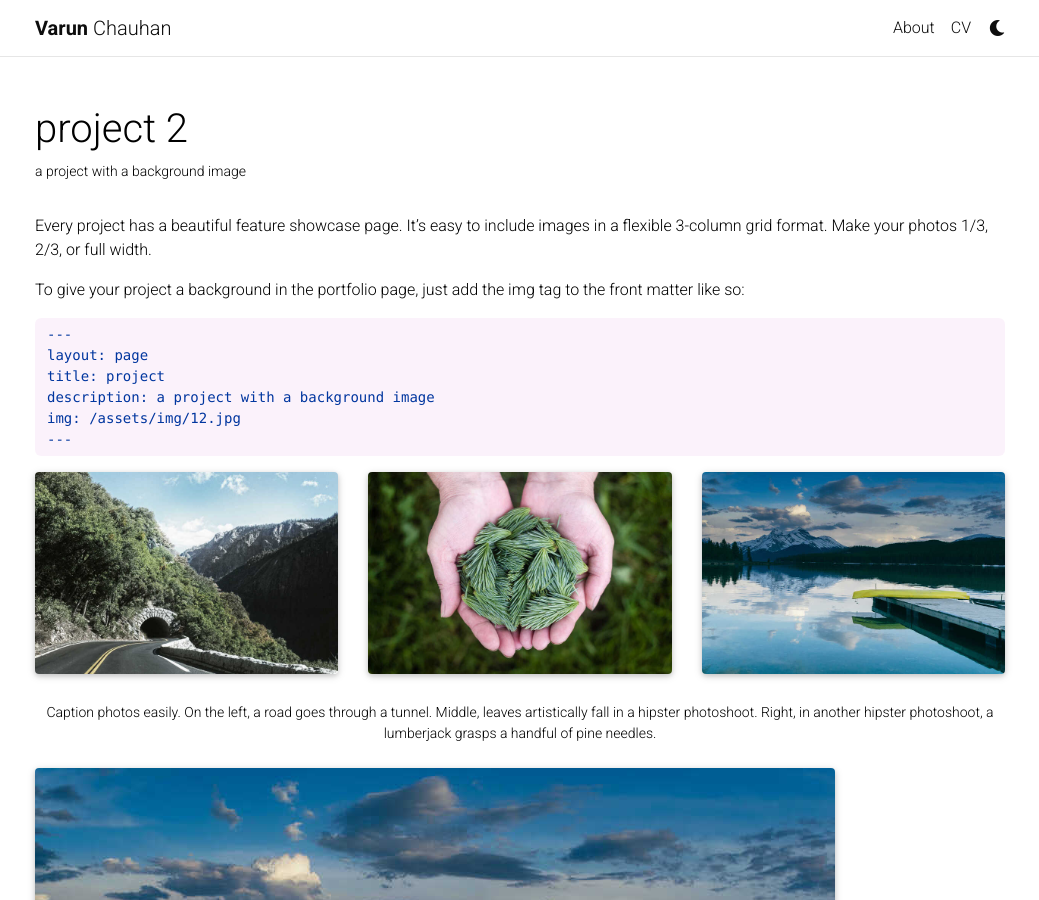
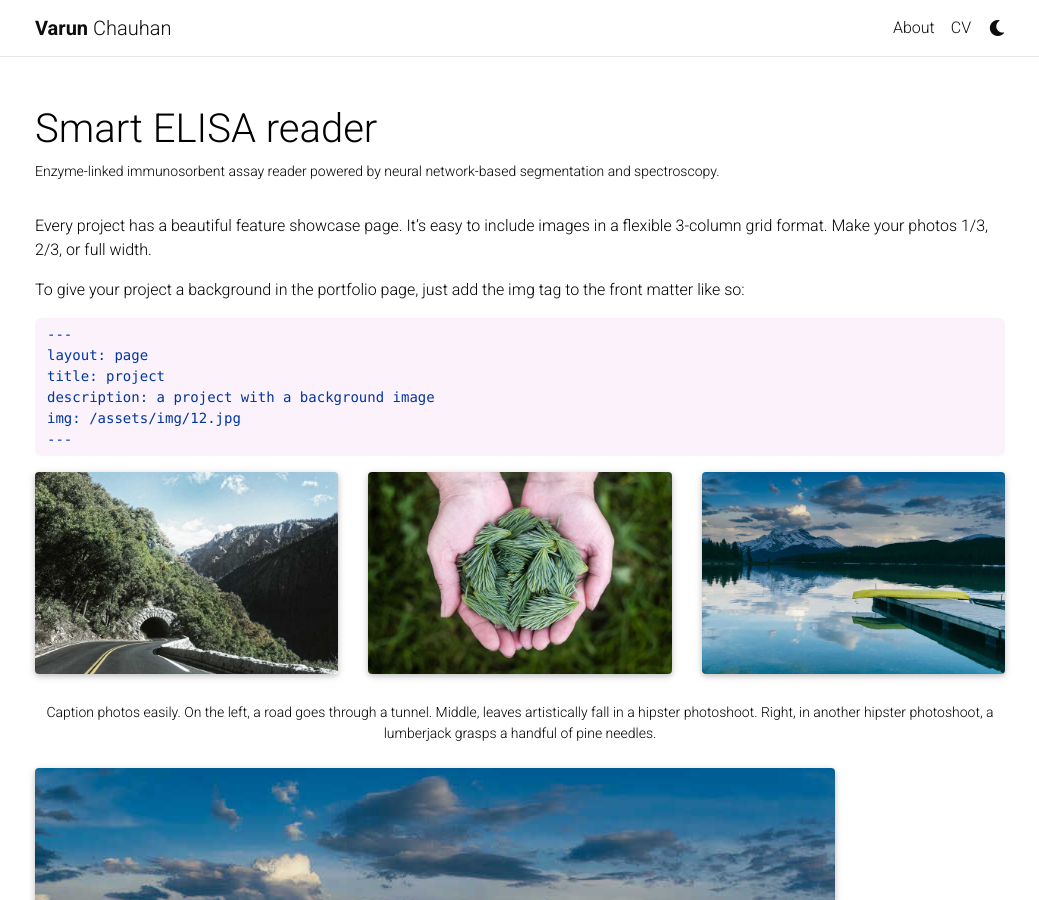
Before and after one commit to varunhc/varunhc.github.io, a Jekyll site: the page built from _projects/2_project.md, in a window 1280 px wide and 900 px high. Shown: the whole window, without its empty margins (120-1159 px from the left). Built offline with Jekyll 4.4.1, drawn with Linux system fonts in a browser that asks for light colours; full-size pictures stand in for the smaller copies a plugin makes; comment, search, counter and statistics services are not loaded; a style sheet for code colours, icons or effects is not loaded.

Commit message:
updated work info

```diff
--- a/_projects/2_project.md
+++ b/_projects/2_project.md
@@ -1,7 +1,7 @@
 ---
 layout: page
-title: project 2
-description: a project with a background image
+title: Smart ELISA reader
+description: Enzyme-linked immunosorbent assay reader powered by neural network-based segmentation and spectroscopy.
 img: assets/img/3.jpg
 importance: 2
 category: work
```
